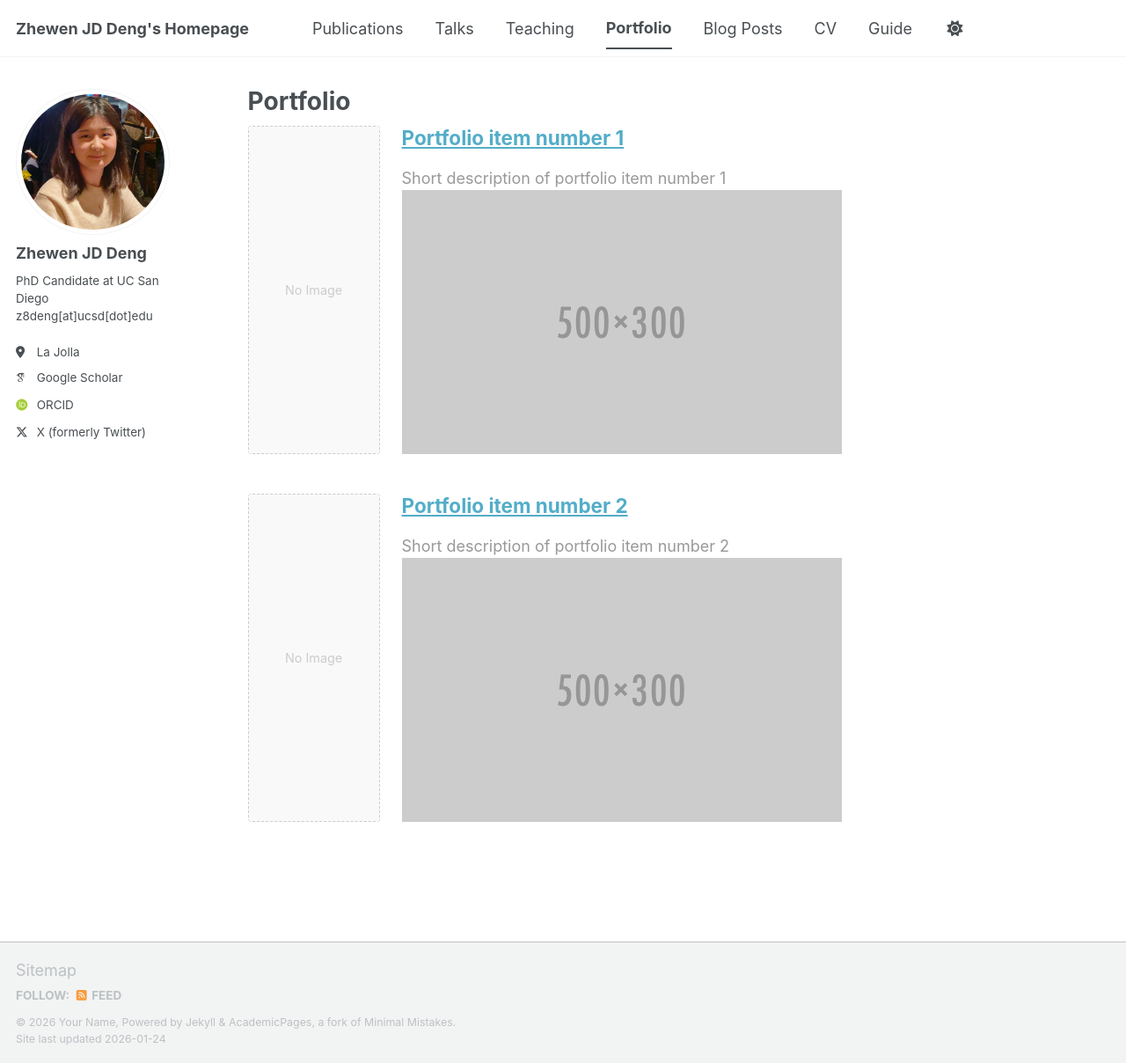
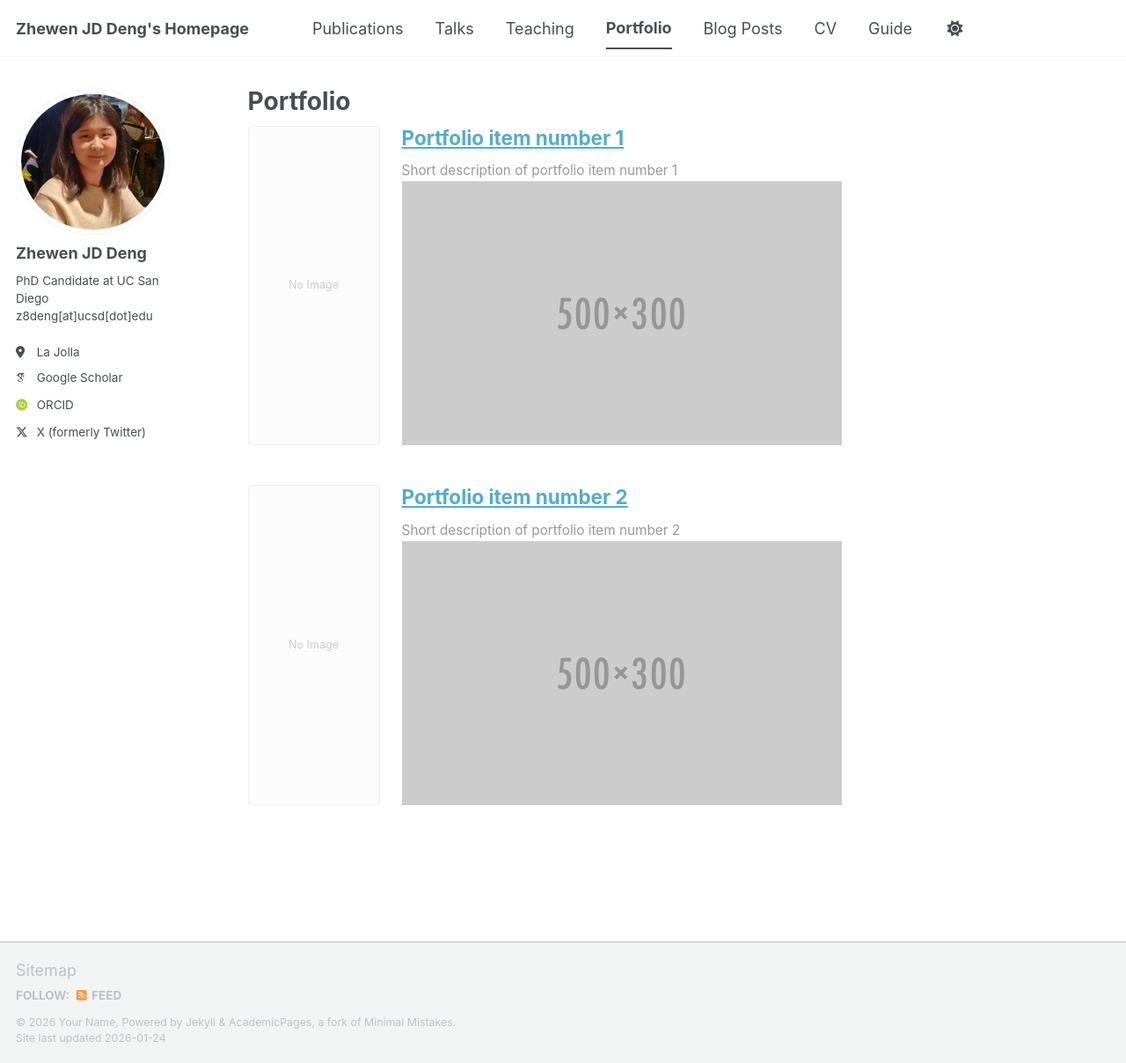
Before and after one commit to zhewenjddeng-personal/zhewenjddeng-personal.github.io, a Jekyll site: the page built from _pages/portfolio.html, in a window 1280 px wide and 1208 px high. Shown: the whole window at 88% size. Built offline with Jekyll 4.4.1, drawn with Linux system fonts in a browser that asks for light colours; some web fonts are replaced; a script bundle is joined from its source files by our own code; library files that are not in the unit come from our copies.

Commit message:
Update archive-single.html

```diff
--- a/_includes/archive-single.html
+++ b/_includes/archive-single.html
@@ -15,14 +15,14 @@
 <div class="{{ include.type | default: "list" }}__item">
   <article class="archive__item" itemscope itemtype="http://schema.org/CreativeWork" style="display: flex; align-items: stretch; margin-bottom: 2.5em;">
 
-    <div class="archive__item-teaser" style="flex: 0 0 150px; margin-right: 25px;">
+    <div class="archive__item-teaser" style="flex: 0 0 150px; margin-right: 25px; background-color: #fcfcfc; border: 1px solid #eee; border-radius: 4px; overflow: hidden;">
       {% if teaser %}
         <img src="{% if teaser contains '://' %}{{ teaser }}{% else %}{{ teaser | prepend: '/images/' | prepend: base_path }}{% endif %}"
              alt="{{ title }}"
-             style="width: 100%; height: 100%; object-fit: cover; border-radius: 4px; border: 1px solid #eee;">
+             style="width: 100%; height: 100%; object-fit: contain; padding: 10px;">
       {% else %}
-        <div style="width: 100%; height: 100%; background: #f9f9f9; border: 1px dashed #ccc; display: flex; align-items: center; justify-content: center;">
-          <span style="color: #ccc; font-size: 0.8em;">No Image</span>
+        <div style="width: 100%; height: 100%; display: flex; align-items: center; justify-content: center;">
+          <span style="color: #ccc; font-size: 0.7em;">No Image</span>
         </div>
       {% endif %}
     </div>
@@ -36,6 +36,8 @@
           <a href="{{ base_path }}{{ post.url }}" rel="permalink">{{ title }}</a>
         {% endif %}
       </h2>
+
+      <div style="font-size: 0.85em;">
 
         {% if post.citation %}
           <p class="archive__item-citation" style="margin-bottom: 0.25em; line-height: 1.4;">
@@ -58,11 +60,11 @@
         </p>
 
         {% if post.excerpt %}
-        <p class="archive__item-excerpt" itemprop="description" style="color: #7a7a7a; font-size: 1em; margin-top: 0.25em; margin-bottom: 0; line-height: 1.5;">
+          <p class="archive__item-excerpt" itemprop="description" style="color: #7a7a7a; margin-top: 0.25em; margin-bottom: 0; line-height: 1.5;">
             {{ post.excerpt | markdownify | remove: '<p>' | remove: '</p>' }}
           </p>
         {% endif %}
 
-    </div>
+      </div> </div>
   </article>
 </div>
```
Lines whose indentation alone changed are shown as unchanged.
